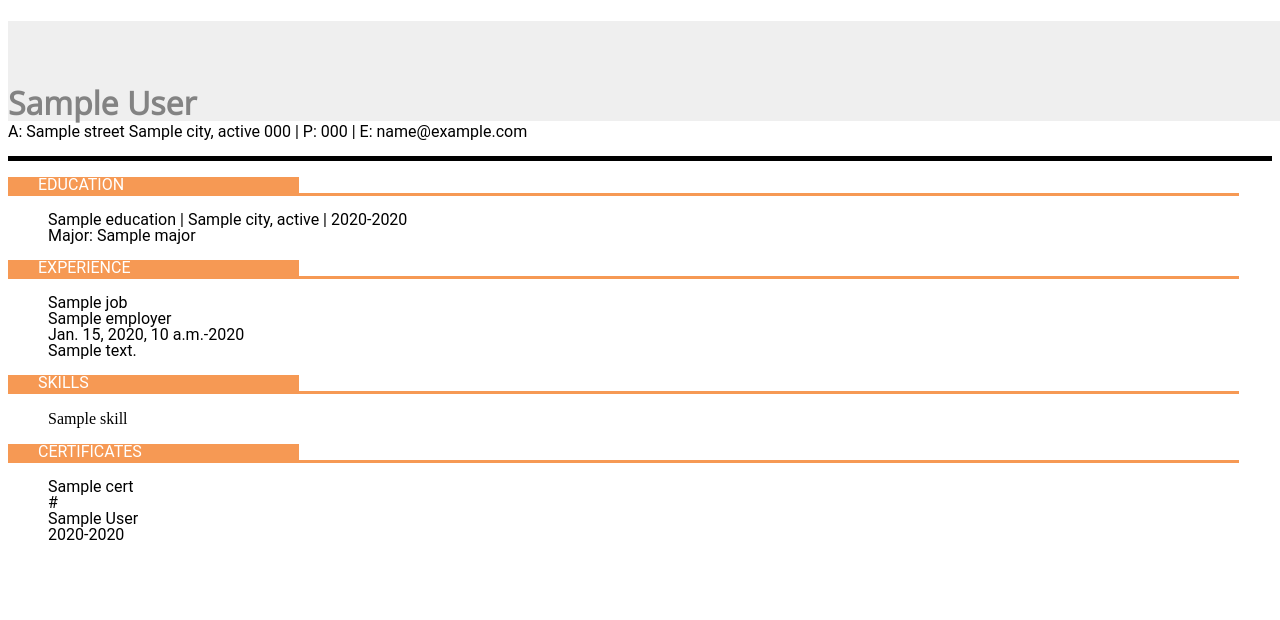
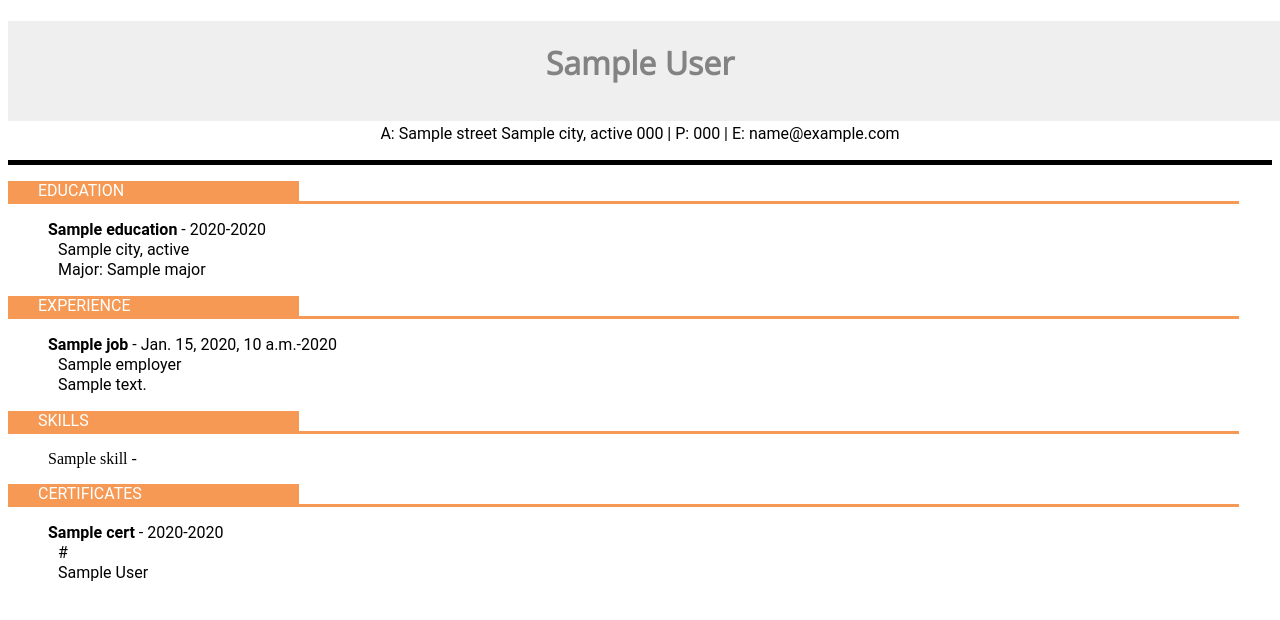
Before and after one commit to hbowlby1/resume_builder, a Django app: template buildResume/templates/pdf-view.html in a window 1280 px wide. Shown: the top 620 px of the page. Run offline with Django 4.2, Linux system fonts and the light colour scheme; the template is opened without the code that fills it: most values are stand-ins (such as "Sample title", 1, 10 or a date in 2020); some libraries are stand-ins or nearby versions.

Commit message:
added more styling and arranged resume

```diff
--- a/buildResume/static/css/resume-styles.css
+++ b/buildResume/static/css/resume-styles.css
@@ -1,4 +1,5 @@
 @import url('https://fonts.googleapis.com/css2?family=Open+Sans&family=Roboto+Serif:opsz@8..144&display=swap');
+
 
 h1,h2,h3,h4,h5,h6{
     font-family: "Open Sans", sans-serif;
@@ -8,7 +9,7 @@ p, a, li{
     font-family: 'Roboto', serif;
     font-size: 16px;
     list-style: none;
-    line-height: 1;
+    line-height: 1.25;
 }
 
 .person-box{
@@ -25,11 +26,13 @@ p, a, li{
 .name{
     color: #838383;
     position: relative;
-    top: 60px;
+    top: 20px;
+    text-align: center
 }
 
 .info-sec{
     margin-top: 60px;
+    text-align: center;
 }
 
 .title{
@@ -47,6 +50,6 @@ p, a, li{
     border-bottom: #F69954 3px solid;
 }
 
-.school-section{
-
+.hang-indent{
+    margin-left: 10px;
 }
--- a/buildResume/templates/pdf-view.html
+++ b/buildResume/templates/pdf-view.html
@@ -18,8 +18,9 @@
         <div class='title'><p>Education</p></div>
         {% for e in education %}
         <ul class='schools'>
-                <li>{{e.school_name}} | {{e.city}}, {{e.state}} | {{e.year_start}}-{{e.year_graduated}}</li>
-                <li>Major: {{e.major}}</li>
+                <li><strong>{{e.school_name}}</strong> - {{e.year_start}}-{{e.year_graduated}}</li>
+                <li class="hang-indent">{{e.city}}, {{e.state}}</li>
+                <li class="hang-indent">Major: {{e.major}}</li>
             </ul>
         {% endfor %}
 
@@ -29,10 +30,9 @@
         <div class="title"><p>Experience</p></div>
         {% for j in jobs %}
         <ul class='experience'>
-                <li>{{j.job_title}}</li>
-                <li>{{j.employer}}</li>
-                <li>{{j.year_started}}-{{j.year_end}}</li>
-                <li>{{j.job_description}}</li>
+                <li><strong>{{j.job_title}}</strong> - {{j.year_started}}-{{j.year_end}}</li>
+                <li class="hang-indent">{{j.employer}}</li>
+                <li class="hang-indent">{{j.job_description}}</li>
             </ul>
                 {% endfor %}
     </div>
@@ -41,7 +41,7 @@
         <div class="title"><p>Skills</p></div>
         <ul class='skills'>
             {% for s in skills %}
-                <span>{{s.skill_name}}</span>
+                <span>{{s.skill_name}} - </span>
             {% endfor %}
         </ul>
     </div>
@@ -50,10 +50,9 @@
         <div class="title"><p>Certificates</p></div>
         <ul class='certs'>
             {% for c in certs %}
-                <li>{{c.cert_name}}</li>
-                <li>{{c.cert_url}}</li>
-                <li>{{c.cert_author}}</li>
-                <li>{{c.year_awarded}}-{{c.year_expired}}</li>
+                <li><strong>{{c.cert_name}}</strong> - {{c.year_awarded}}-{{c.year_expired}}</li>
+                <li class="hang-indent">{{c.cert_url}}</li>
+                <li class="hang-indent">{{c.cert_author}}</li>
             {% endfor %}
         </ul>
 
```
